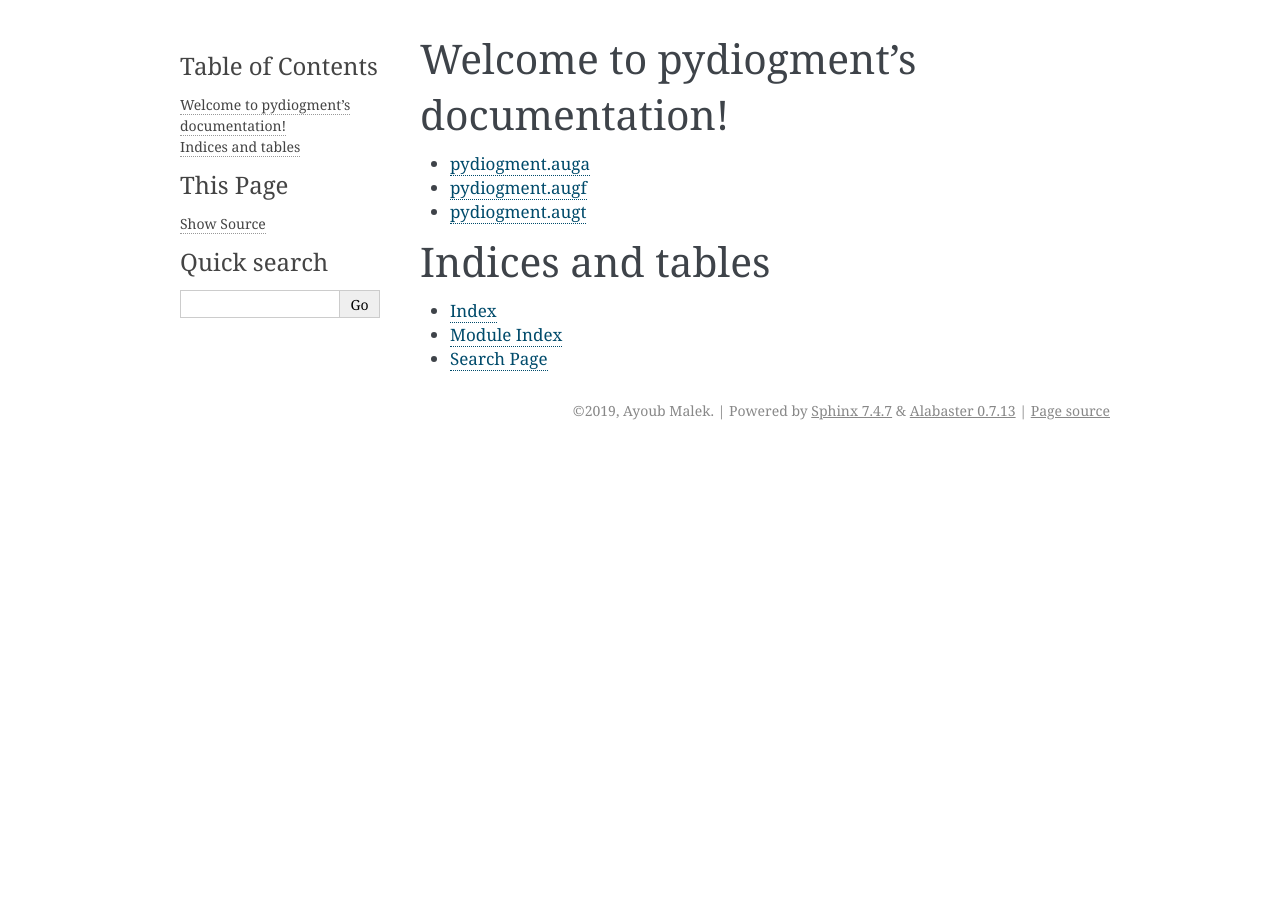
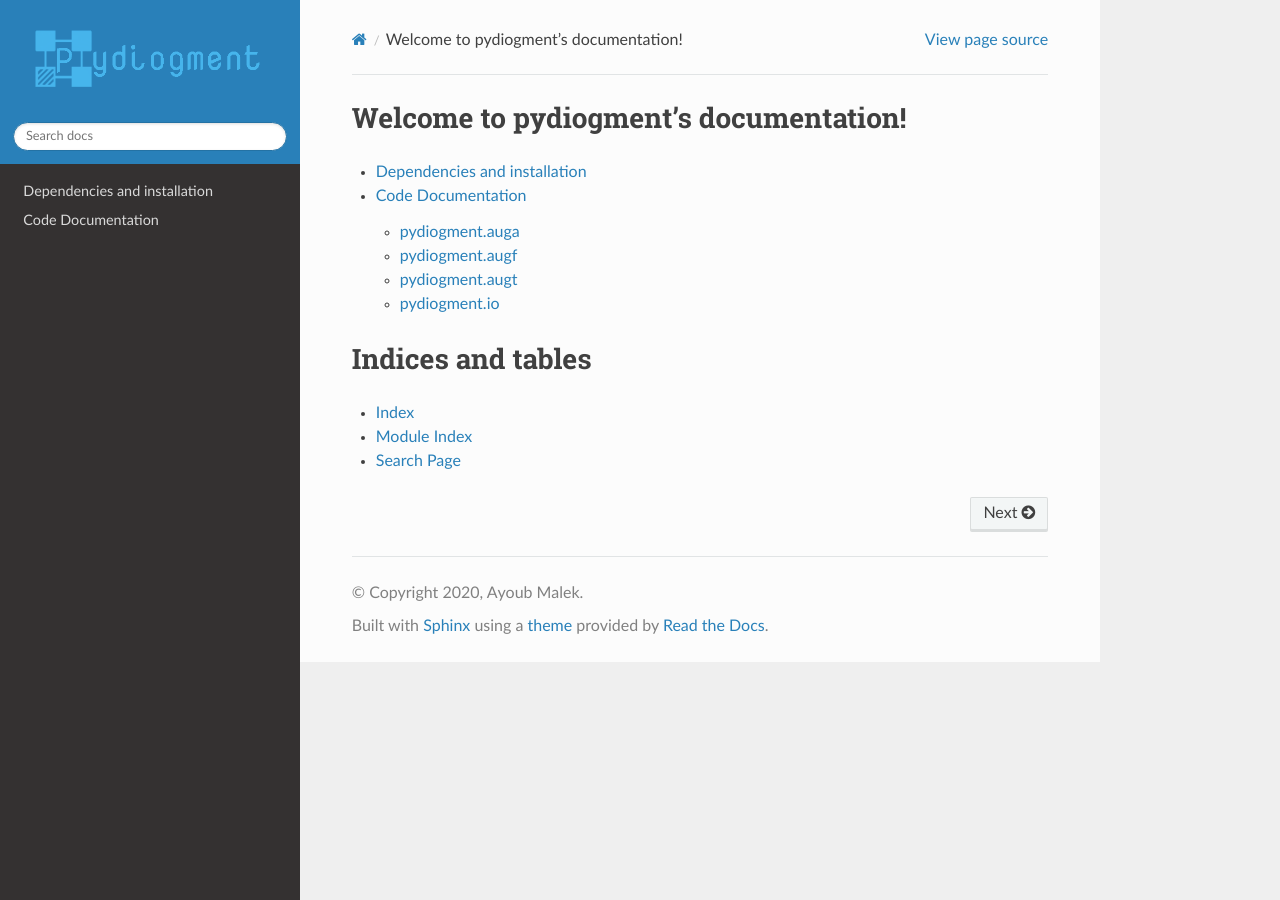
Before and after one commit to SuperKogito/pydiogment, a Sphinx documentation site: the page built from docs/source/index.rst, in a window 1280 px wide. Built offline with Sphinx 7.4.7 and the Read the Docs theme 2.0.0, drawn with Linux system fonts in a browser that asks for light colours.

Commit message:
add docs and update theme and files

```diff
--- /dev/null
+++ b/docs/source/code.rst
@@ -0,0 +1,9 @@
+Code Documentation
+==================
+
+.. toctree::
+
+   auga
+   augf
+   augt
+   io
--- a/docs/source/conf.py
+++ b/docs/source/conf.py
@@ -22,7 +22,7 @@ sys.path.insert(0, os.path.abspath('../../pydiogment/'))
 # -- Project information -----------------------------------------------------
 
 project = 'pydiogment'
-copyright = '2019, Ayoub Malek'
+copyright = '2020, Ayoub Malek'
 author = 'Ayoub Malek'
 
 # The short X.Y version
@@ -83,9 +83,26 @@ pygments_style = None
 
 # The theme to use for HTML and HTML Help pages.  See the documentation for
 # a list of builtin themes.
-#
-html_theme = 'alabaster'
+# html_theme = 'alabaster'
 
+import sphinx_rtd_theme
+
+html_theme = 'sphinx_rtd_theme'
+html_theme_options = {
+                        'canonical_url': '',
+                        'analytics_id': 'UA-XXXXXXX-1',  #  Provided by Google in your dashboard
+                        'logo_only': True,
+                        'display_version': True,
+                        'prev_next_buttons_location': 'bottom',
+                        'style_external_links': False,
+                        # Toc options
+                        'collapse_navigation': True,
+                        'sticky_navigation': True,
+                        'navigation_depth': 4,
+                        'includehidden': True,
+                        'titles_only': False
+}
+html_logo = "_static/icon.png"
 # Theme options are theme-specific and customize the look and feel of a theme
 # further.  For a list of options available for each theme, see the
 # documentation.
--- /dev/null
+++ b/docs/source/dependencies.rst
@@ -0,0 +1,6 @@
+Dependencies and installation
+=============================
+
+kljjlkjgkdjgkjfdkgjdfkjgkfdjkgjf
+kljjlkjgkdjgkjfdkgjdfkjgkfdjkgjfdfkgjdfkj
+fdjgfkjg
--- a/docs/source/index.rst
+++ b/docs/source/index.rst
@@ -8,9 +8,8 @@ Welcome to pydiogment's documentation!
 
 .. toctree::
 
-   auga
-   augf
-   augt
+   dependencies
+   code
 
 Indices and tables
 ==================
--- /dev/null
+++ b/docs/source/io.rst
@@ -0,0 +1,8 @@
+pydiogment.io
+=============
+
+
+.. automodule:: pydiogment.io
+    :members:
+    :undoc-members:
+    :show-inheritance:
```
Also changed, not shown: docs/icon.png (added), docs/source/_static/ico.png (added), docs/source/_static/icon.png (added).
